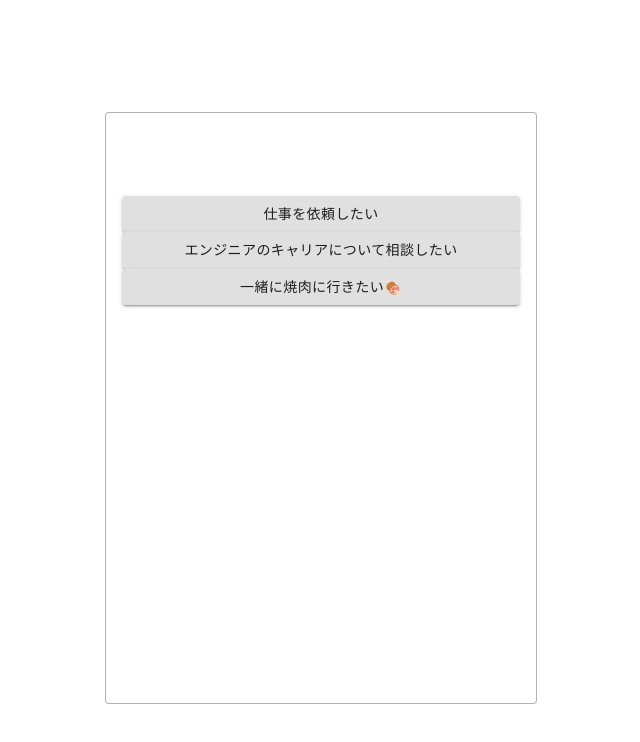
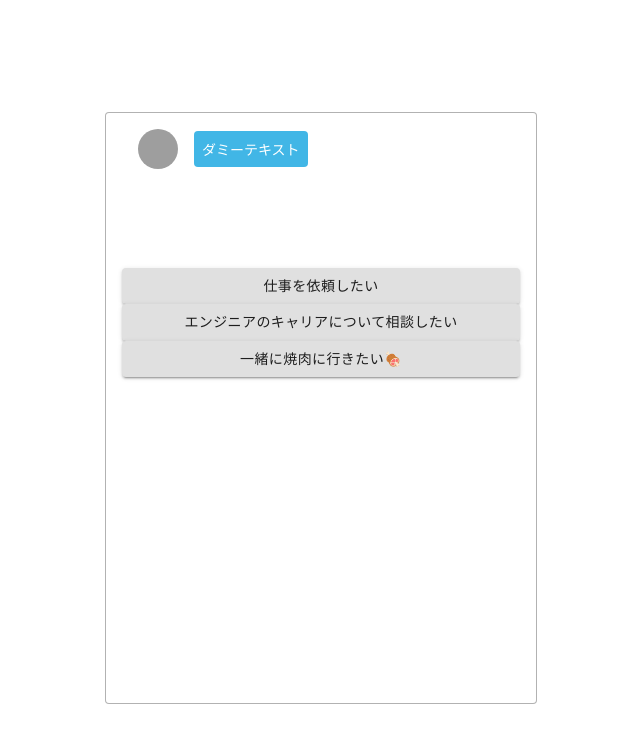
Before and after one commit to natsume0718/React-ChatBot, a React (Create React App) app: page / in a window 1280 px wide. Shown: the top 742 px of the page, without its empty margins (319-959 px from the left). Built offline with nearby package versions, Linux system fonts and the light colour scheme; grey boxes are pictures that could not be loaded.

Commit message:
show dummy chat

```diff
--- a/src/App.jsx
+++ b/src/App.jsx
@@ -1,6 +1,6 @@
 import './assets/styles/App.css'
 import React from 'react'
-import { AnswersList } from './components/index'
+import { AnswersList, Chats } from './components/index'
 import dataset from './assets/dataset.json'
 
 export default class App extends React.Component {
@@ -30,6 +30,7 @@
   render () {
     return <section className="c-section">
       <div className="c-box">
+        <Chats />
         <AnswersList answers={this.state.answers}/>
       </div>
     </section>
--- /dev/null
+++ b/src/components/Chat.jsx
@@ -0,0 +1,19 @@
+import React from 'react'
+import ListItemAvatar from '@material-ui/core/ListItemAvatar'
+import Avatar from '@material-ui/core/Avatar'
+import ListItemText from '@material-ui/core/ListItemText'
+import Typography from '@material-ui/core/Typography'
+import ListItem from '@material-ui/core/ListItem'
+
+const Chat = () => {
+  return (
+    <ListItem>
+      <ListItemAvatar>
+        <Avatar alt="Remy Sharp" src="/static/images/avatar/1.jpg"/>
+      </ListItemAvatar>
+      <div className="p-chat__bubble">ダミーテキスト</div>
+    </ListItem>
+  )
+}
+
+export default Chat
--- /dev/null
+++ b/src/components/Chats.jsx
@@ -0,0 +1,27 @@
+import React from 'react'
+import { makeStyles } from '@material-ui/core/styles'
+import List from '@material-ui/core/List'
+import { Chat } from './index'
+
+
+const useStyles = makeStyles((theme) => ({
+  root: {
+    width: '100%',
+    maxWidth: '36ch',
+    backgroundColor: theme.palette.background.paper,
+  },
+  inline: {
+    display: 'inline',
+  },
+}))
+
+const Chats = () => {
+  const classes = useStyles()
+  return (
+    <List className={classes.root}>
+      <Chat></Chat>
+    </List>
+  )
+}
+
+export default Chats
--- a/src/components/index.js
+++ b/src/components/index.js
@@ -1,2 +1,4 @@
 export { default as AnswersList } from './AnswersList'
 export { default as Answer } from './Answer'
+export { default as Chat } from './Chat'
+export { default as Chats } from './Chats'
```
